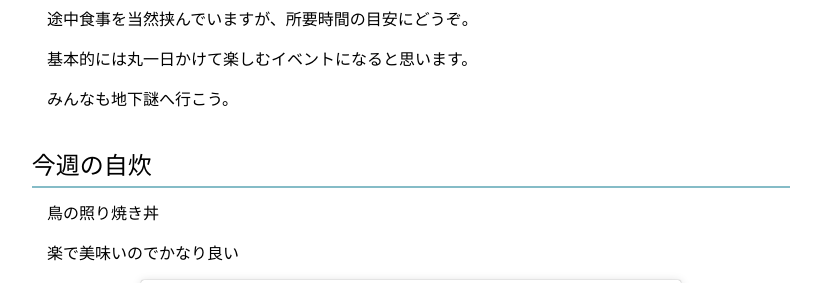
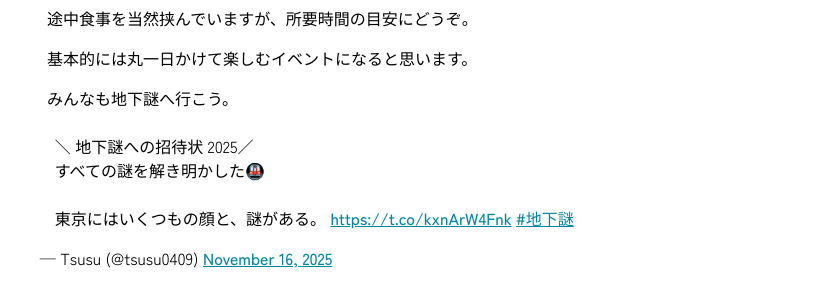
Before and after one commit to tsusu0409/tsusu0409.com, an Astro site: page /blog/2025-11-17 in a window 1280 px wide. Shown: the part 3366-3649 px from the top of the page, without its empty margins (229-1050 px from the left). Built offline with nearby package versions, Linux system fonts and the light colour scheme; Astro itself is replaced by a stand-in of ours.

Commit message:
投稿(2025-11-17)にツイートリンクを追加

```diff
--- a/src/pages/blog/2025-11-17.md
+++ b/src/pages/blog/2025-11-17.md
@@ -109,6 +109,8 @@ Twitterで「新人エンジニアに『なぜその実装をしたの？』と
 
 みんなも地下謎へ行こう。
 
+<blockquote class="twitter-tweet"><p lang="ja" dir="ltr">＼ 地下謎への招待状 2025／<br>すべての謎を解き明かした🚇<br><br>東京にはいくつもの顔と、謎がある。 <a href="https://t.co/kxnArW4Fnk">https://t.co/kxnArW4Fnk</a> <a href="https://twitter.com/hashtag/%E5%9C%B0%E4%B8%8B%E8%AC%8E?src=hash&amp;ref_src=twsrc%5Etfw">#地下謎</a></p>&mdash; Tsusu (@tsusu0409) <a href="https://twitter.com/tsusu0409/status/1990011841326788789?ref_src=twsrc%5Etfw">November 16, 2025</a></blockquote> <script async src="https://platform.twitter.com/widgets.js" charset="utf-8"></script>
+
 ## 今週の自炊
 鳥の照り焼き丼
 
```
